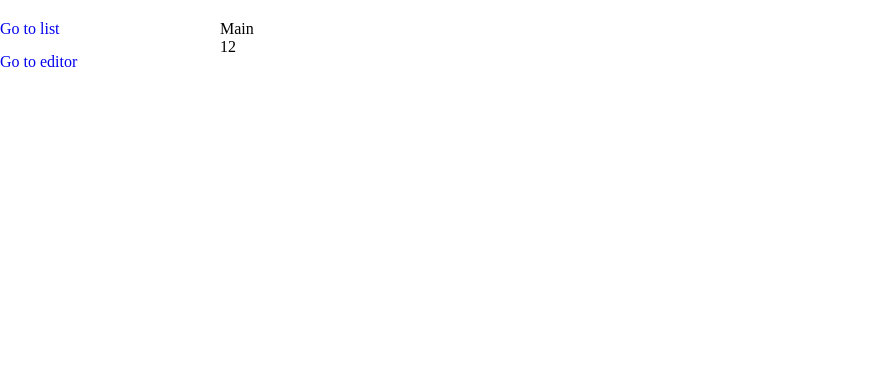
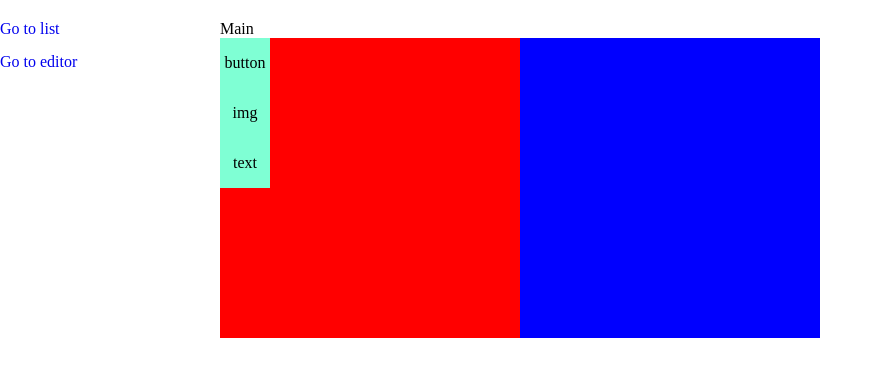
Before and after one commit to LeungKaMing/Stark, a Vue app: page /#/editor in a window 1280 px wide. Shown: the top 376 px of the page, without its empty margins (0-883 px from the left). Built offline with nearby package versions, Linux system fonts and the light colour scheme.

Commit message:
:sparkles: 1218 引入vue.draggable来做系统核心功能

```diff
--- a/package.json
+++ b/package.json
@@ -1,7 +1,7 @@
 {
   "name": "element-starter",
   "description": "A Vue.js project",
-  "author": "yi.shyang@ele.me",
+  "author": "LeungKaming",
   "private": true,
   "scripts": {
     "dev": "webpack-dev-server --inline --hot --env.dev",
@@ -9,7 +9,9 @@
   },
   "dependencies": {
     "element-ui": "^2.3.4",
-    "vue": "^2.5.16"
+    "vue": "^2.5.16",
+    "vue-router": "^3.0.2",
+    "vuedraggable": "^2.17.0"
   },
   "engines": {
     "node": ">=6"
--- a/src/pages/Editor.vue
+++ b/src/pages/Editor.vue
@@ -1,14 +1,66 @@
 <template>
-  <div>
-    12
+  <div style="display: flex; ">
+    <draggable style="width: 300px; height: 300px; background: red;" :list="menuList" :options="{group:'people'}">
+      <div class="menu__btn" v-for="menuElement in menuList" :key="menuElement.id">
+        {{menuElement.name}}
+      </div>
+    </draggable>
+    <draggable style="width: 300px; height: 300px; background: blue;" :list="contentList" :options="{group:'people'}" @sort="handleContentSort">
+      <div v-for="contentElement in contentList" :key="contentElement.id">
+        <template v-if="contentElement.name === 'button'">
+          <button>I am button.</button>
+        </template>
+        <template v-if="contentElement.name === 'img'">
+          <img src="https://avatars3.githubusercontent.com/u/18412359?s=40&v=4" alt="">
+        </template>
+        <template v-if="contentElement.name === 'text'">
+          <p>I am text.</p>
+        </template>
+      </div>
+    </draggable>
   </div>
 </template>
 
 <style scoped>
-
+  .menu__btn {
+    width: 50px;
+    height: 50px;
+    line-height: 50px;
+    background: aquamarine;
+    text-align: center;
+  }
 </style>
 <script>
+  import draggable from 'vuedraggable'
+
   export default {
-
+    data () {
+      return {
+        menuList: [
+          {
+            id: 1,
+            name: 'button'
+          },
+          {
+            id: 2,
+            name: 'img'
+          },
+          {
+            id: 3,
+            name: 'text'
+          }
+        ],
+        contentList: [],
+        list: []
+      }
+    },
+    components: {
+      draggable
+    },
+    methods: {
+      handleContentSort () {
+        console.log(this.$data.contentList, '<<<<<<ready to set in datasource')
+      }
+    }
   }
 </script>
```
Also changed, not shown: 1 other file (tests, documents, lock files or other folders).
